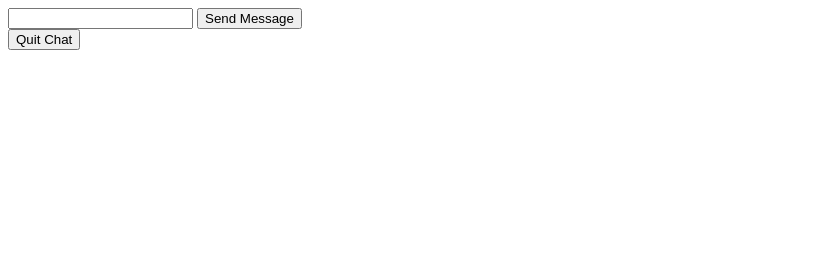
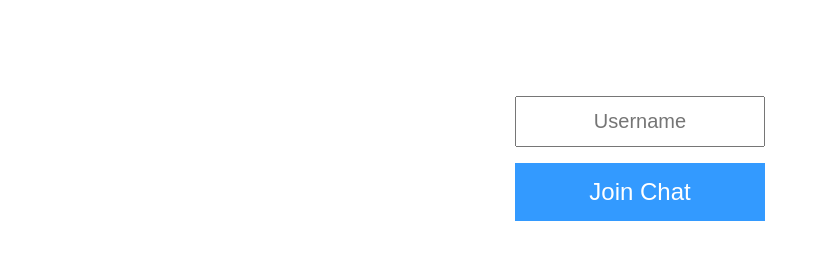
Before and after one commit to prateekb1912/chat-app-websockets, a plain HTML site: page index.html in a window 1280 px wide. Shown: the whole page, without its empty margins (0-820 px from the left). Drawn offline with Linux system fonts and the light colour scheme.

Commit message:
Complete the frontend for chatroom app

```diff
--- /dev/null
+++ b/css/chat.css
@@ -0,0 +1,26 @@
+#chat-form {
+    display: flex;
+}
+
+#messageInput {
+    width: 100%;
+    padding: 12px;
+    outline: none;
+    font-size: 18px;
+    text-align: center;
+}
+
+.btn {
+    display: inline;
+    background-color: dodgerblue;
+    color: white;
+    border: none;
+    cursor: pointer;
+    margin-left: 16px;
+    opacity: 0.9;
+    font-size: 16px;
+  }
+
+.btn:hover {
+    opacity: 1;
+}
--- /dev/null
+++ b/css/main.css
@@ -0,0 +1,43 @@
+.join-container {
+    margin: 80px auto;
+    max-width: 500px;
+    padding: 16px;
+    color: #fff;
+}
+
+.form-control {
+    display: flex;
+    width: 50%;
+    justify-content: center;
+    margin-bottom: 16px;
+    margin-left: 25%;
+}
+
+.input-field {
+    width: 100%;
+    padding: 12px;
+    outline: none;
+    font-size: 20px;
+    text-align: center;
+}
+
+.input-field:focus {
+    border: 2px solid dodgerblue;
+}
+
+.btn {
+    background-color: dodgerblue;
+    color: white;
+    padding: 15px 20px;
+    border: none;
+    cursor: pointer;
+    width: 50%;
+    margin-left: 25%;
+    opacity: 0.9;
+    font-size: 24px;
+    font-weight: 400;
+  }
+
+.btn:hover {
+    opacity: 1;
+}
--- a/index.html
+++ b/index.html
@@ -4,18 +4,19 @@
     <meta charset="UTF-8">
     <meta http-equiv="X-UA-Compatible" content="IE=edge">
     <meta name="viewport" content="width=device-width, initial-scale=1.0">
-    <title>WebSocket Client</title>
+    <title>Join Chat Room</title>
+    <link rel="stylesheet" href="css/main.css">
+    <link rel="stylesheet" href="https://cdnjs.cloudflare.com/ajax/libs/font-awesome/4.7.0/css/font-awesome.min.css">
 </head>
 <body>
-    <div class="messages"></div>
+    <div class="join-container">
+        <form action="chat.html">
+            <div class="form-control">
+                <input type="text" name="username" class="input-field" placeholder="Username" required>
+            </div>
+            <button type="submit" class="btn">Join Chat</button>
 
-    <div class="sendMessage">
-        <input type="text" name="messageInput">
-        <input type="submit" value="Send Message" name="sendButton">
+        </form>
     </div>
-
-    <input type="submit" value="Quit Chat" name="quitButton">
-
 </body>
-<script src="client.js"></script>
 </html>
--- a/client.js
+++ b/js/client.js
@@ -8,7 +8,6 @@ document.addEventListener('DOMContentLoaded', ()=>{
 
     webSocketClient.onopen = () => {
         console.log("Connection Established");
-
         sendBtn.onclick = () => {
             message = messageInput.value;
             webSocketClient.send(message);
@@ -26,6 +25,7 @@ document.addEventListener('DOMContentLoaded', ()=>{
         };
 
         quitBtn.onclick = () => {
+            webSocketClient.send("Client closing connection");
             webSocketClient.close(1000);
         };
     };
```
Also changed, not shown: chat.html (added, +30 -0 lines), 1 other file.
